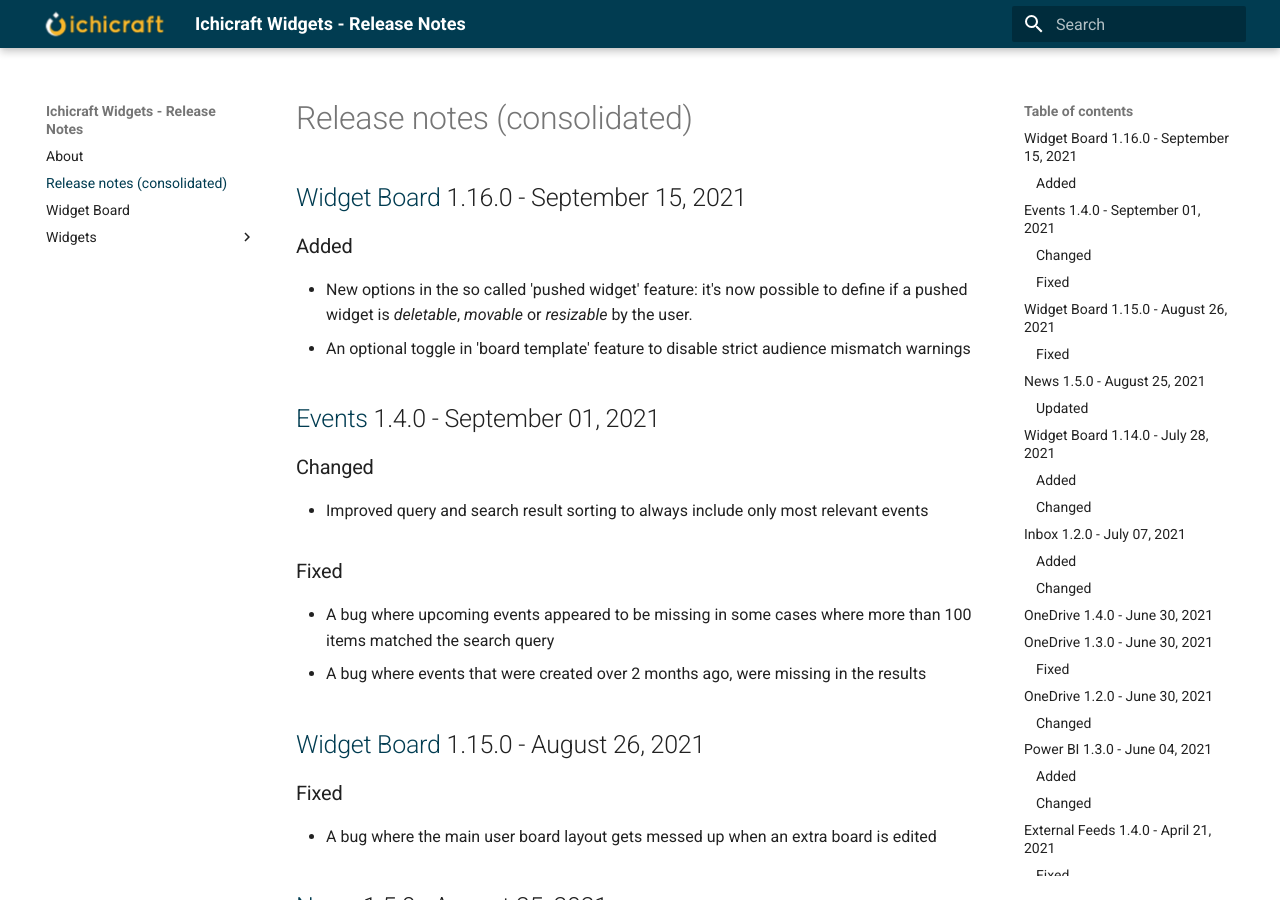
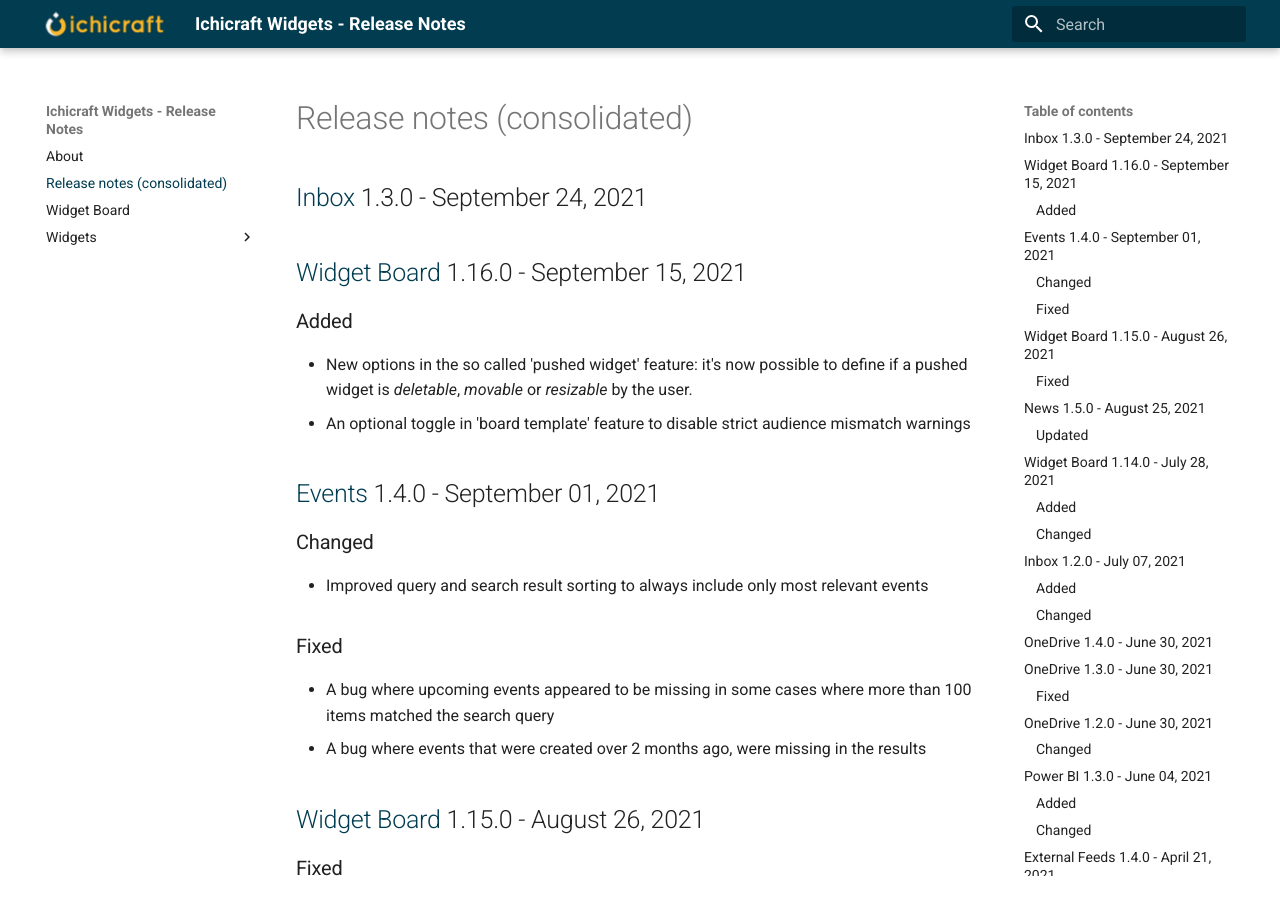
Before and after one commit to ichicraft/widgets-docs, an MkDocs documentation site: the page built from docs/Release-notes-(consolidated).md, in a window 1280 px wide and 900 px high. Built offline with MkDocs 1.6.1 and Material for MkDocs 9.7.7, drawn with Linux system fonts in a browser that asks for light colours.

Commit message:
Release notes updated by BuildService

```diff
--- a/docs/Release-notes-(consolidated).md
+++ b/docs/Release-notes-(consolidated).md
@@ -1,3 +1,5 @@
+## [Inbox](./Widgets/Inbox.md) 1.3.0 - September 24, 2021
+
 ## [Widget Board](./Widget Board.md) 1.16.0 - September 15, 2021
 
 ### Added
--- a/docs/Widgets/Inbox.md
+++ b/docs/Widgets/Inbox.md
@@ -1,3 +1,5 @@
+## 1.3.0 - September 24, 2021
+
 ## 1.2.0 - July 07, 2021
 
 ### Added
```
